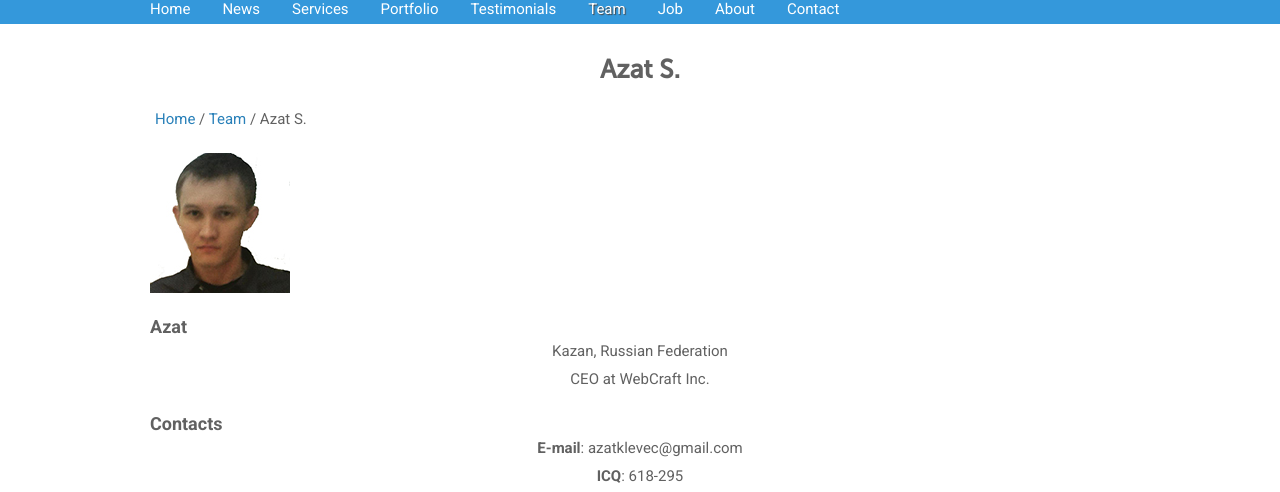
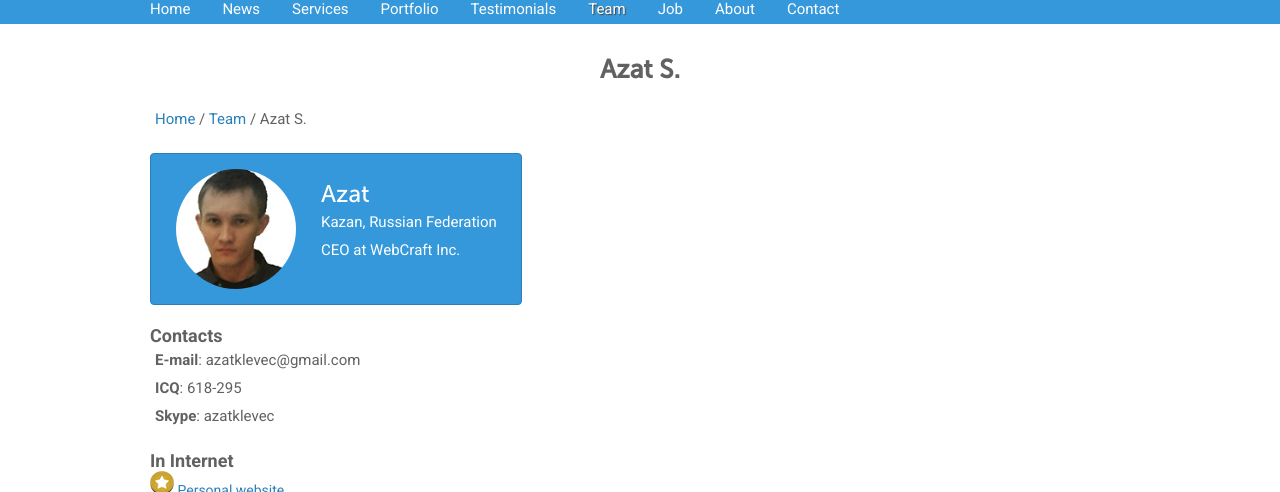
Before and after one commit to azat-io/webcraft-inc, a plain HTML site: page team/id1.html in a window 1280 px wide. Shown: the part 96-588 px from the top of the page. Drawn offline with nearby package versions, Linux system fonts and the light colour scheme; files whose address does not match are found by name.

Commit message:
Some changes

```diff
--- a/css/style.css
+++ b/css/style.css
@@ -78,6 +78,10 @@ margin: 30px 0 0 0;
 .breadcrumbs {
 text-align: left;
 margin: 20px 0;
+}
+
+.content p {
+text-align: justify;
 }
 
 .wrapper {
@@ -375,6 +379,60 @@ margin: 14px;
 
 /*services*/
 
+/*team*/
+
+.person {
+background: #3498db;
+width: 370px;
+height: 150px;
+border: 1px solid #2980b9;
+border-radius: 4px;
+float: left;
+}
+
+.person h2 {
+font-family: 'MuseoSans500';
+font-size: 24px;
+color: #fff;
+font-weight: normal;
+margin: 25px 0 0 0;
+}
+
+.person p {
+text-align: left;
+color: #fff;
+}
+
+.person img {
+float: left;
+display: block;
+width: 120px;
+height: 120px;
+border: 0;
+border-radius: 50%;
+padding: 15px 25px;
+}
+
+.person-info {
+float: left;
+}
+
+.person-info p {
+text-align: left;
+}
+
+.person-social li {
+list-style-type: none;
+line-height: 15px;
+vertical-align: middle;
+}
+
+.person-fl {
+float: left;
+width: 380px;
+}
+
+/*team*/
 
 /*contacts*/
 
```
